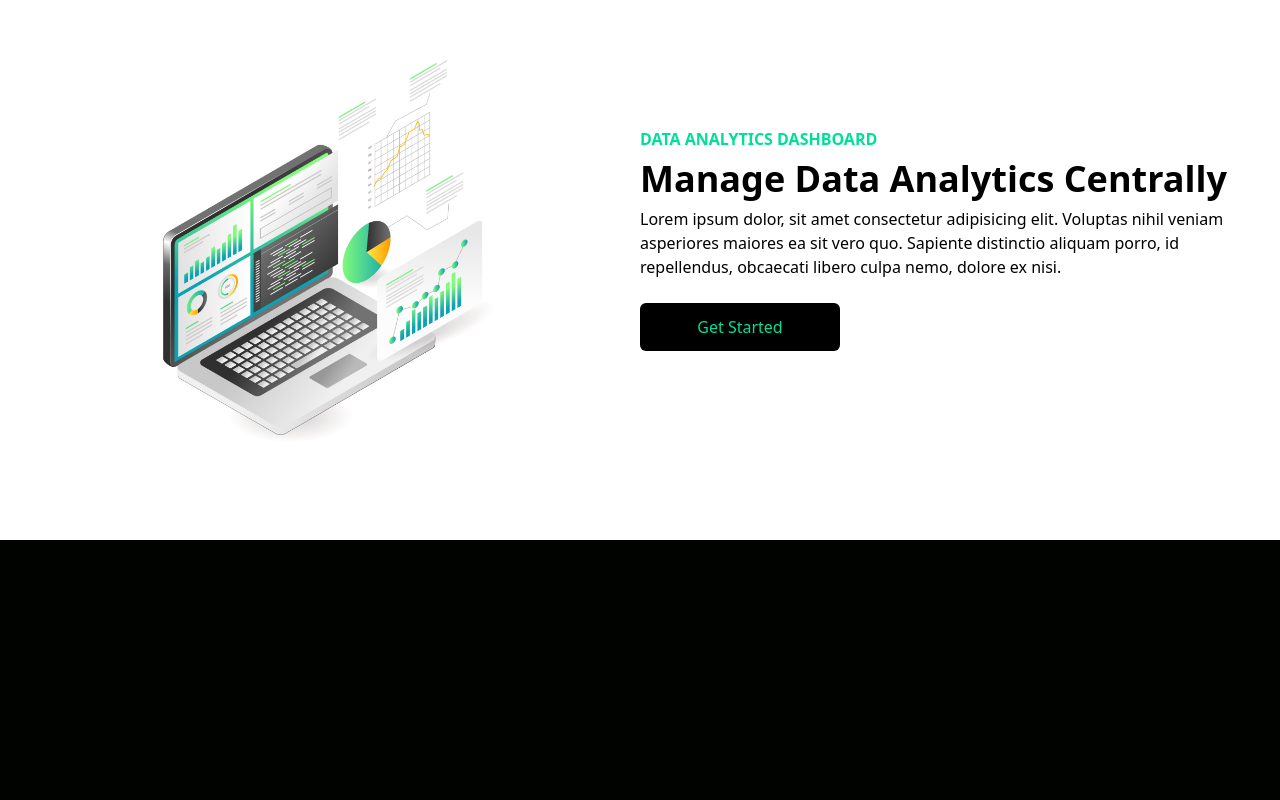
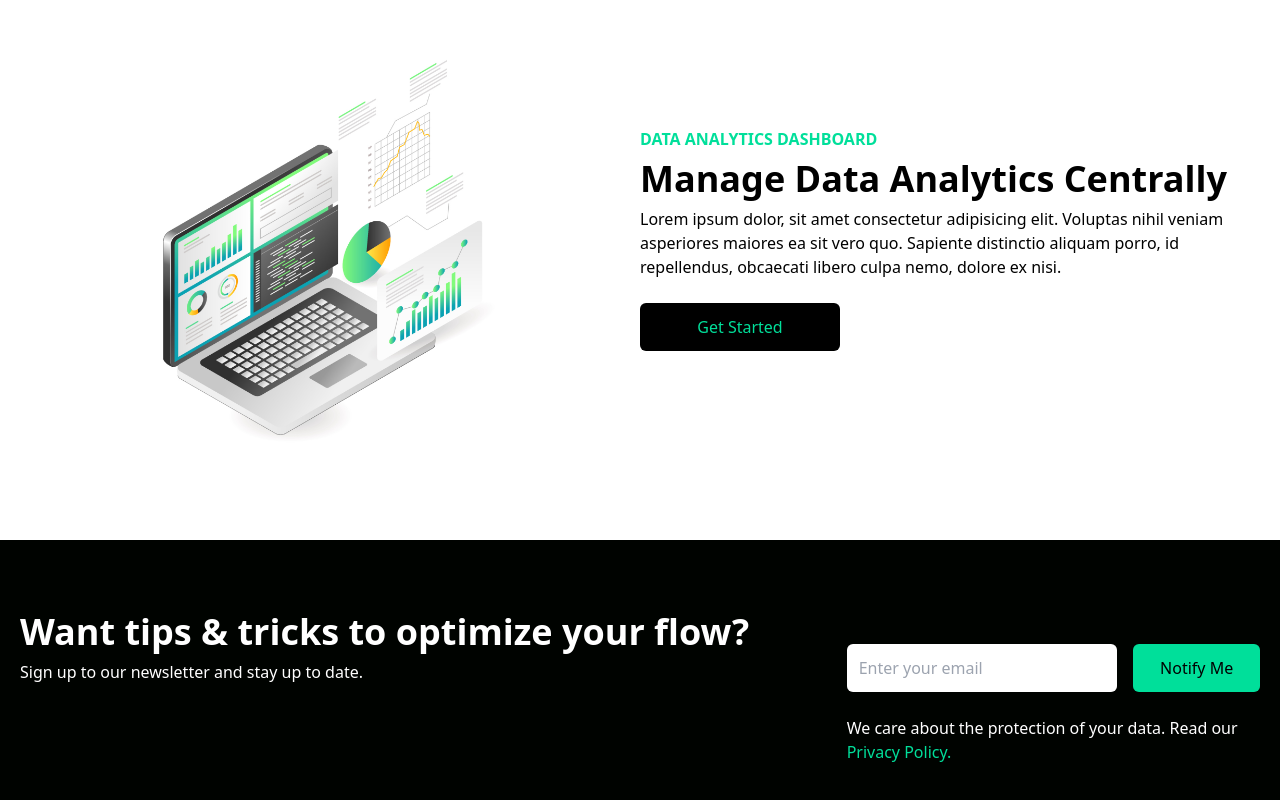
Before and after one commit to codewithgracie/first-project, a React (Vite) app: page / in a window 1280 px wide. Shown: the part 837-1637 px from the top of the page. Before the commit the page ends 1377 px from the top, so only its background shows below. Built offline with nearby package versions, Linux system fonts and the light colour scheme.

Commit message:
commit progress

```diff
--- a/src/App.jsx
+++ b/src/App.jsx
@@ -2,6 +2,7 @@
 import Navbar from './components/Navbar.jsx';
 import Hero from './components/Hero.jsx';
 import Analytics from './components/Analytics.jsx';
+import Newsletter from './components/Newsletter.jsx';
 
 
 const App = () => {
@@ -10,6 +11,7 @@
       < Navbar />
       < Hero />
       <Analytics />
+      <Newsletter />
     </div>
   )
 }
--- a/src/components/Newsletter.jsx
+++ b/src/components/Newsletter.jsx
@@ -0,0 +1,23 @@
+import React from 'react'
+
+const Newsletter = () => {
+    return (
+        <div className='w-full py-16 text-white px-4'>
+            <div className='max-w-[1240px] mx-auto grid lg:grid-cols-3'>
+                <div className='lg:col-span-2'>
+                    <h1 className='md:text-4xl sm:text-3xl text-2xl  font-bold py-2'>Want tips & tricks to optimize your flow?</h1>
+                    <p>Sign up to our newsletter and stay up to date.</p>
+                </div>
+                <div className='my-4'>
+                    <div className='flex flex-col sm:flex-row items-center justify-between w-full'>
+                        <input className='p-3 flex w-full rounded-md text-black' type="email" placeholder='Enter your email'/>
+                        <button className='bg-[#00df9a] text-black rounded-md font-medium w-[200px] ml-4 my-6 py-3 '>Notify Me</button>
+                    </div>
+                    <p>We care about the protection of your data. Read our <span className='text-[#00df9a]'> Privacy Policy.</span></p>
+                </div>
+            </div>
+        </div>
+    )
+}
+
+export default Newsletter
```
